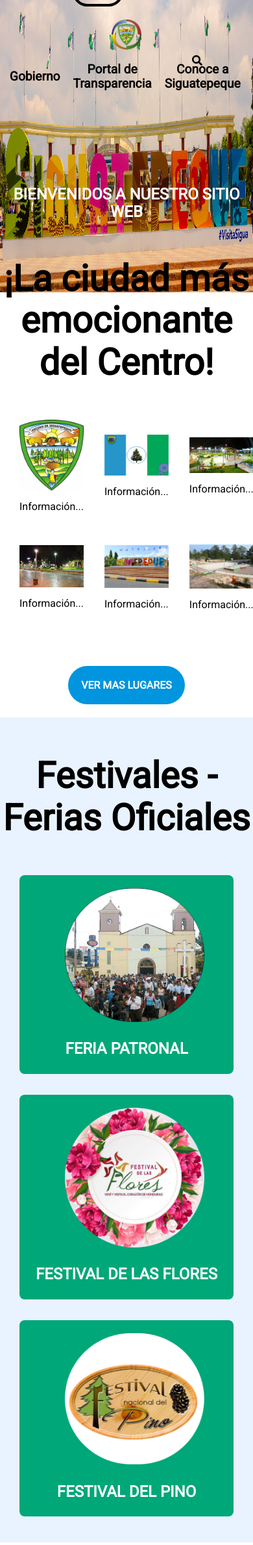
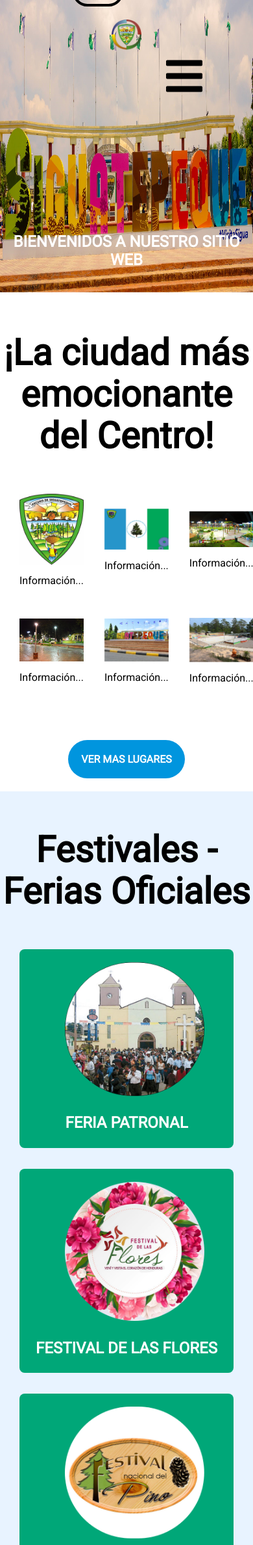
Before and after one commit to LuisInestroza/Sitio-Web-Municipalidad, a PHP site: page / in a window 390 px wide; the page is wider, and only the part inside the window is pictured. Shown: the top 2378 px of that part at 65% size. Run offline with PHP 8.4, Linux system fonts and the light colour scheme.

Commit message:
Aplicación de responsive

```diff
--- a/css/style.css
+++ b/css/style.css
@@ -64,6 +64,9 @@ body {
   float: right;
 }
 
+.fa.fa-bars {
+  display: none;
+}
 .buscar::placeholder {
   font-family: var(--fuentePrincipal);
   color: var(--colorNegro);
@@ -132,9 +135,27 @@ body {
 .navegacion li:hover > ul {
   display: block;
   padding-top: 10px;
-  font-size: 1.2em;
 }
 
+@media (max-width: 768px) {
+  .navegacion {
+    display: none;
+  }
+  .letras {
+    padding-top: 250px;
+  }
+  .fa.fa-bars {
+    display: block;
+    float: right;
+    font-size: 4rem;
+  }
+  .fa.fa-search {
+    display: none;
+  }
+  .texto {
+    padding-top: 40px;
+  }
+}
 /* Contenido de las imagenes */
 
 .texto {
@@ -242,9 +263,6 @@ body {
 }
 
 @media (max-width: 768px) {
-  .contenedorFiestas img {
-    /* width: 50px; */
-  }
   .contenedorFiestas {
     /* Desplazar las columnas */
     grid-column: 1/5;
@@ -288,6 +306,16 @@ body {
   transition: 0.6s ease;
   border-radius: 0 3px 3px 0;
   user-select: none;
+  margin-left: -600px;
+  margin-right: -100px;
+}
+
+@media (max-width: 768px) {
+  .prev,
+  .next {
+    margin-left: -220px;
+    margin-right: -2px;
+  }
 }
 
 /* Position the "next button" to the right */
--- a/index.php
+++ b/index.php
@@ -38,10 +38,12 @@
     <div>
         <input class="buscar" type="search" name="" id=""  placeholder="Buscar"  >
         <i class="fa fa-search" > </i>
+
     </div>
 
 
     <!-- Barra de navegacion -->
+    <i class="fa fa-bars"></i>
     <nav class="navegacion">
        <ul>
            <li><a href="">Inicio</a></li>
```
